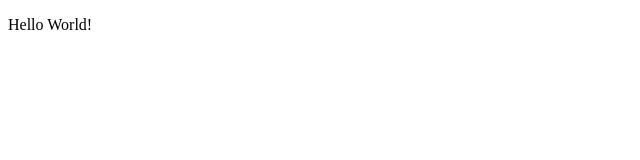
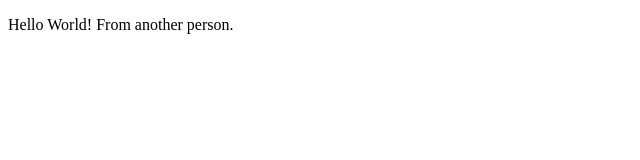
Before and after one commit to namsir/helloworld, a plain HTML site: page index.html in a window 1280 px wide. Shown: the whole page, without its empty margins (0-640 px from the left). Drawn offline with Linux system fonts and the light colour scheme.

Commit message:
added more hello world.

```diff
--- a/index.html
+++ b/index.html
@@ -5,6 +5,6 @@
     <title>Title</title>
 </head>
 <body>
-<p>Hello World!</p>
+<p>Hello World! From another person.</p>
 </body>
 </html>
```
